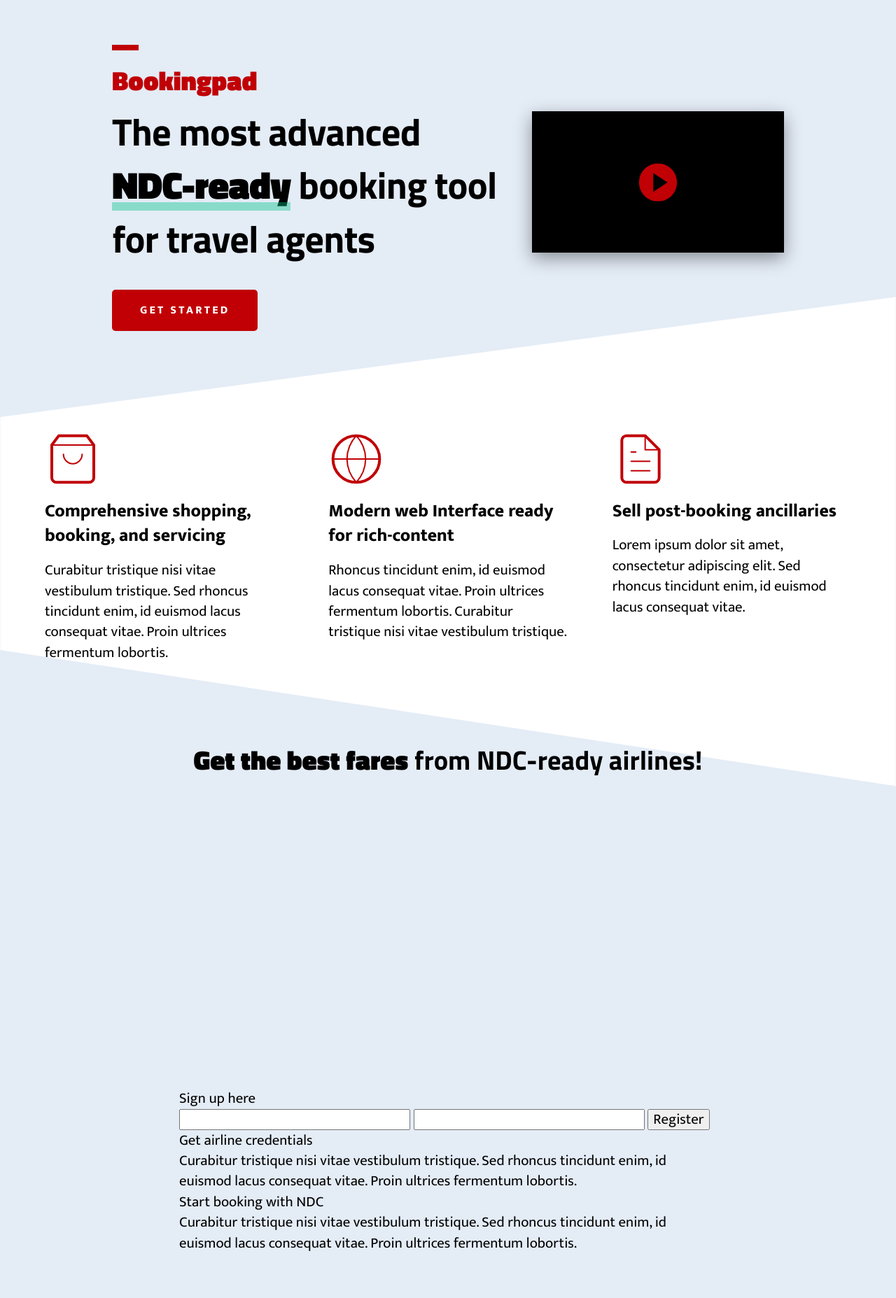
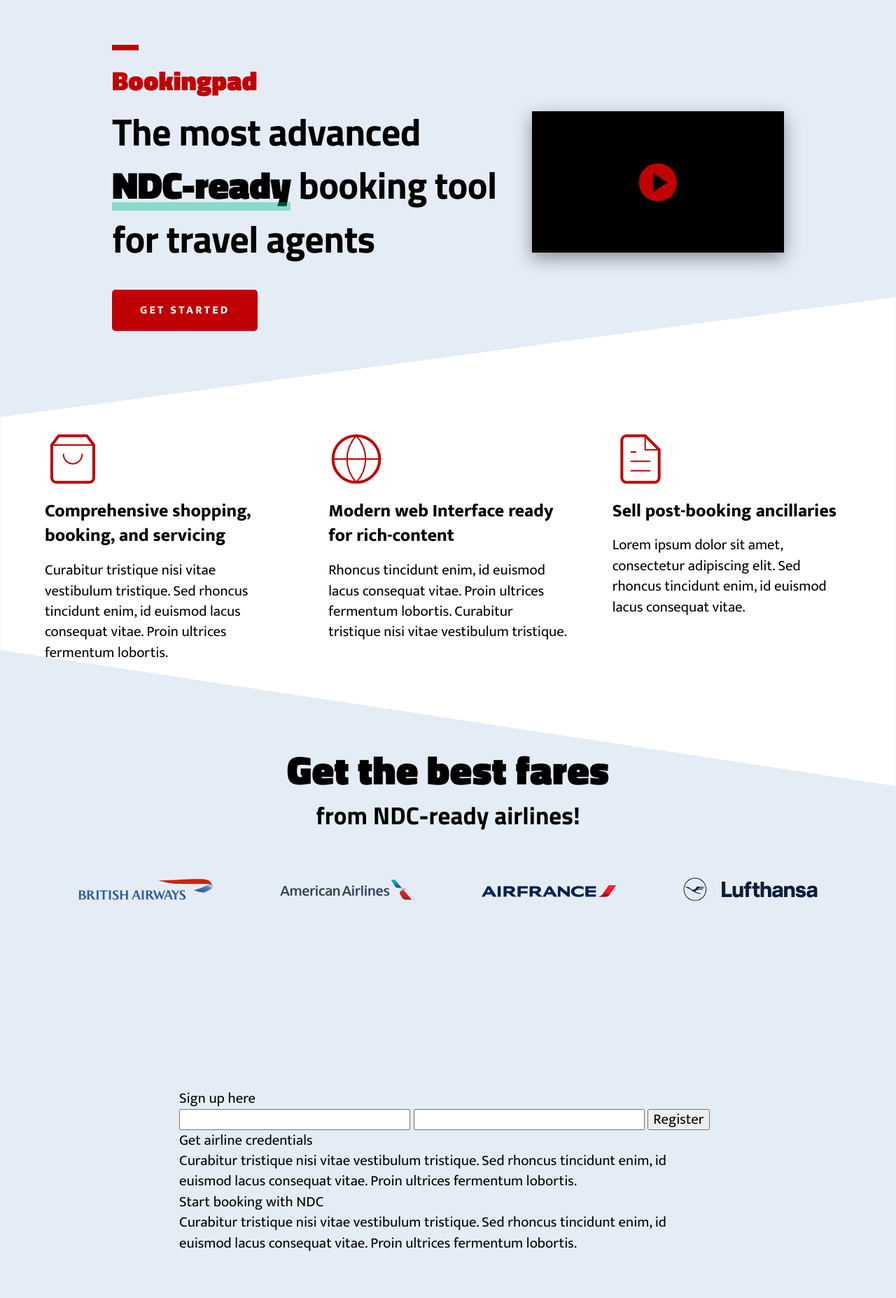
Before and after one commit to tripsimian-labs/bookingpad-web, a Jekyll site: the page built from index.md, in a window 1280 px wide. Shown: the whole page at 70% size. Built offline with Jekyll 4.4.1, drawn with Linux system fonts in a browser that asks for light colours.

Commit message:
Add airlines section and assets

```diff
--- a/_layouts/main.html
+++ b/_layouts/main.html
@@ -184,8 +184,23 @@
     </div>
     <div class="airlines">
       <div class="layout">
-        <h3><em>Get the best fares</em> from NDC-ready airlines!</h3>
-        <div class="airlines-carousel"></div>
+        <h3><em>Get the best fares</em><br> from NDC-ready airlines!</h3>
+        <div class="airlines-carousel">
+          <ul class="cols cols--quad">
+            <li>
+              <img src="/assets/images/logo-britishairways.svg">
+            </li>
+            <li>
+                <img src="/assets/images/logo-american-airlines.svg">
+              </li>
+            <li>
+              <img src="/assets/images/logo-airfrance.svg">
+            </li>
+            <li>
+              <img src="/assets/images/logo-lufthansa.svg">
+            </li>
+          </ul>
+        </div>
       </div>
     </div>
     <div class="get-started">
--- a/_sass/layout.scss
+++ b/_sass/layout.scss
@@ -21,6 +21,11 @@
   &--third {
     @media screen and (min-width: 40rem) {
       grid-template-columns: repeat(3, 1fr);
+    }
+  }
+  &--quad {
+    @media screen and (min-width: 40rem) {
+      grid-template-columns: repeat(4, 1fr);
     }
   }
 }
@@ -174,11 +179,20 @@
   text-align: center;
   h3 {
     font-family: 'Titillium Web', sans-serif;
-    font-size: 2.4rem;
+    font-size: 2.2rem;
     font-weight: 700;
 
     em {
+      font-size: 3.6rem;
       font-weight: 800;
+    }
+  }
+  ul {
+    margin-top: 1rem;
+    align-items: center;
+    justify-content: center;
+    li {
+      padding: 3rem;
     }
   }
 }
```
Also changed, not shown: assets/images/logo-airfrance.svg (added), assets/images/logo-american-airlines.svg (added), assets/images/logo-britishairways.svg (added), assets/images/logo-lufthansa.svg (added), assets/images/logo-square-180.svg (added).
